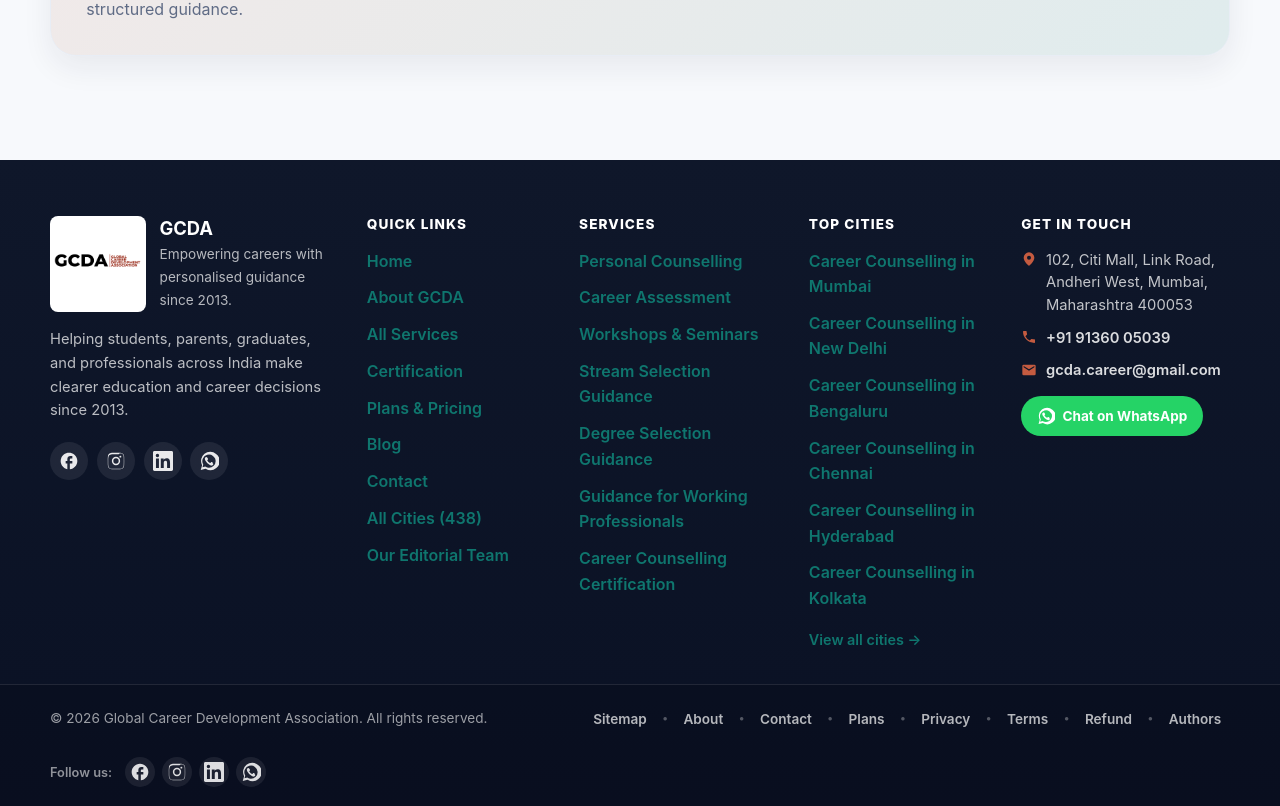
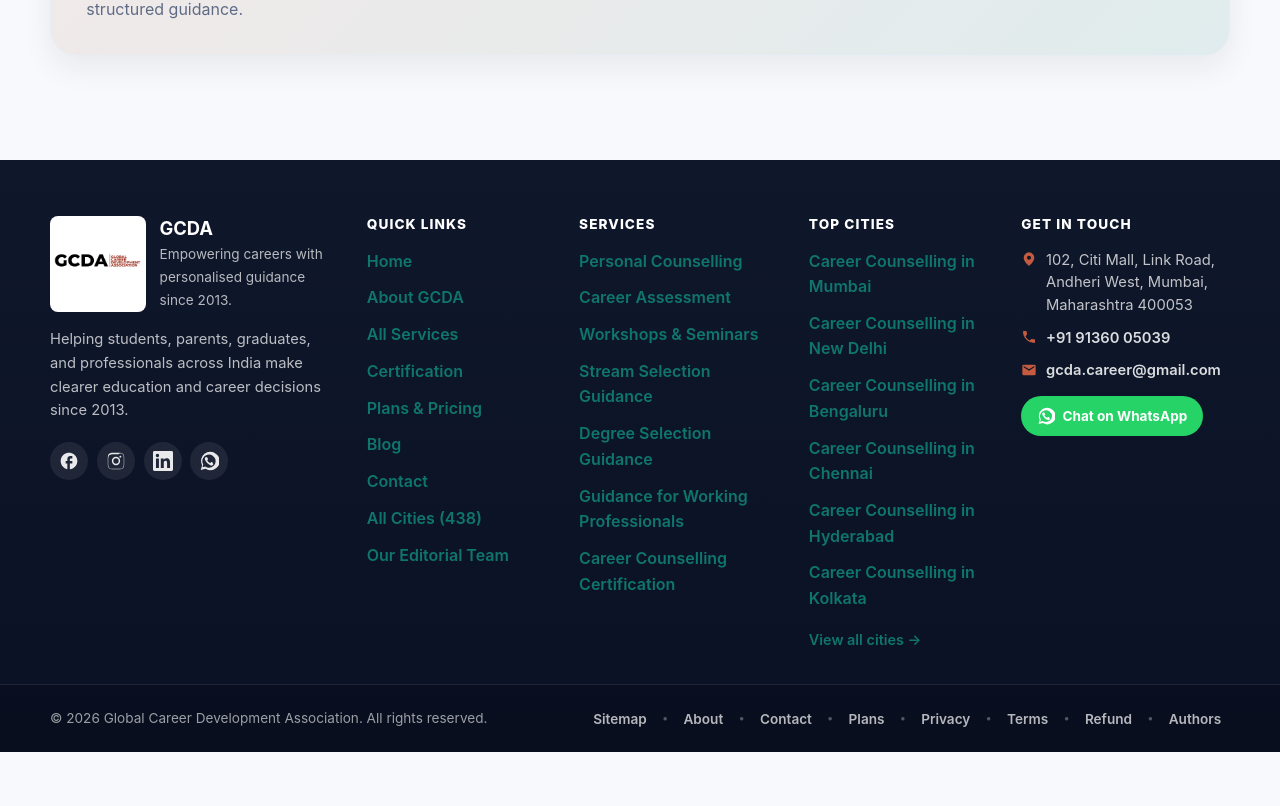
Before and after one commit to corezex/Gcda, a Next.js app: page /cities in a window 1280 px wide. Shown: the part 5131-5937 px from the top of the page. After the commit the page ends 5883 px from the top, so only its background shows below. Built offline with nearby package versions, Linux system fonts and the light colour scheme.

Commit message:
Remove duplicate footer social icons
Co-authored-by: arena-agent <297053741+arena-agent@users.noreply.github.com>

```diff
--- a/components/Footer.js
+++ b/components/Footer.js
@@ -192,21 +192,6 @@ export default function Footer() {
             <span className="footer-bottom-sep" aria-hidden="true">•</span>
             <Link href="/author/gcda-editorial-team" className="footer-bottom-link">Authors</Link>
           </nav>
-          <div className="footer-bottom-socials" aria-label="Follow GCDA on social media">
-            <span className="footer-bottom-label">Follow us:</span>
-            {socials.map((s) => (
-              <a
-                key={`bottom-${s.label}`}
-                href={s.href}
-                target="_blank"
-                rel="noreferrer"
-                className="footer-bottom-social"
-                aria-label={`GCDA on ${s.label}`}
-              >
-                {s.icon}
-              </a>
-            ))}
-          </div>
         </div>
       </div>
     </footer>
```
